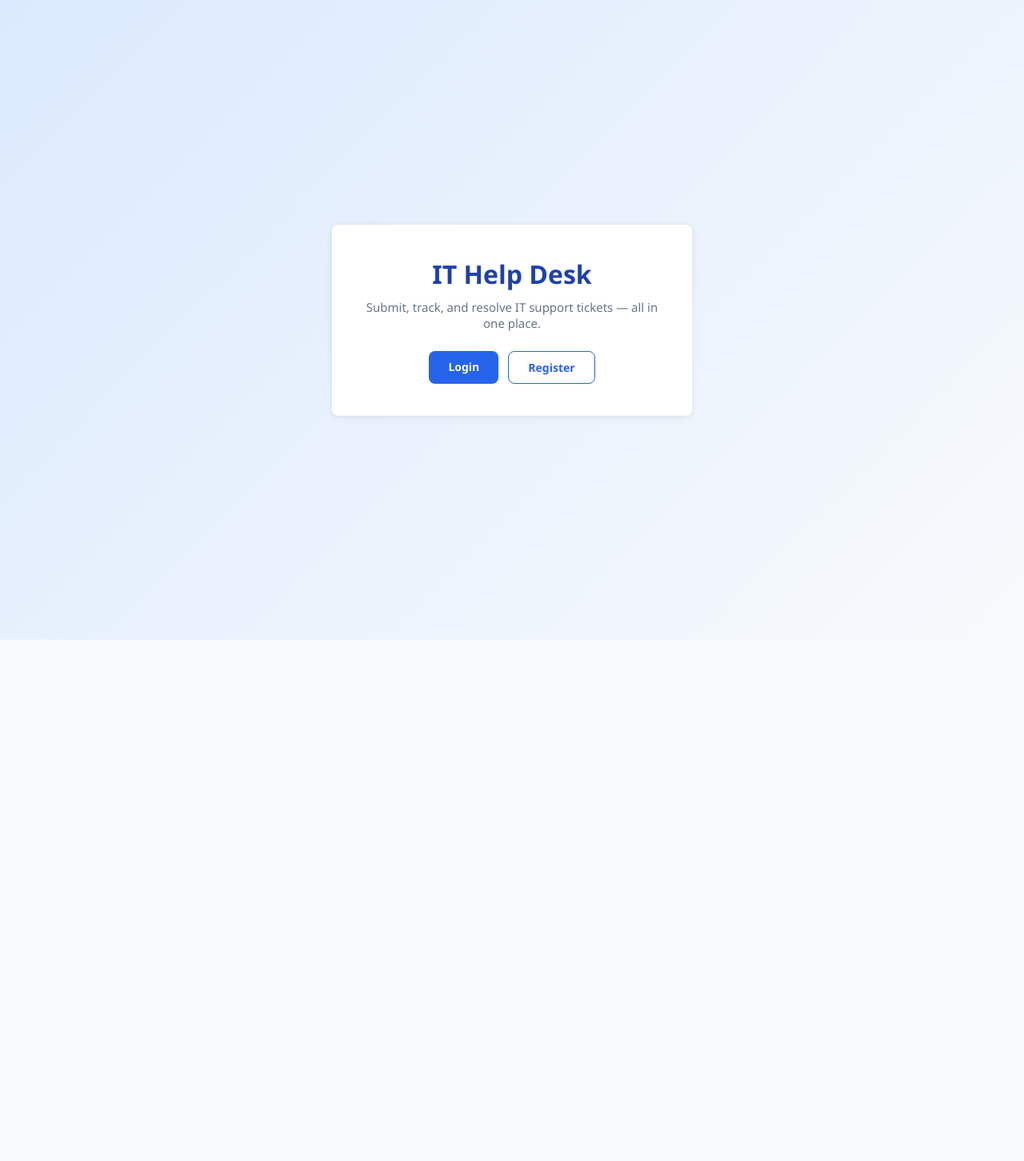
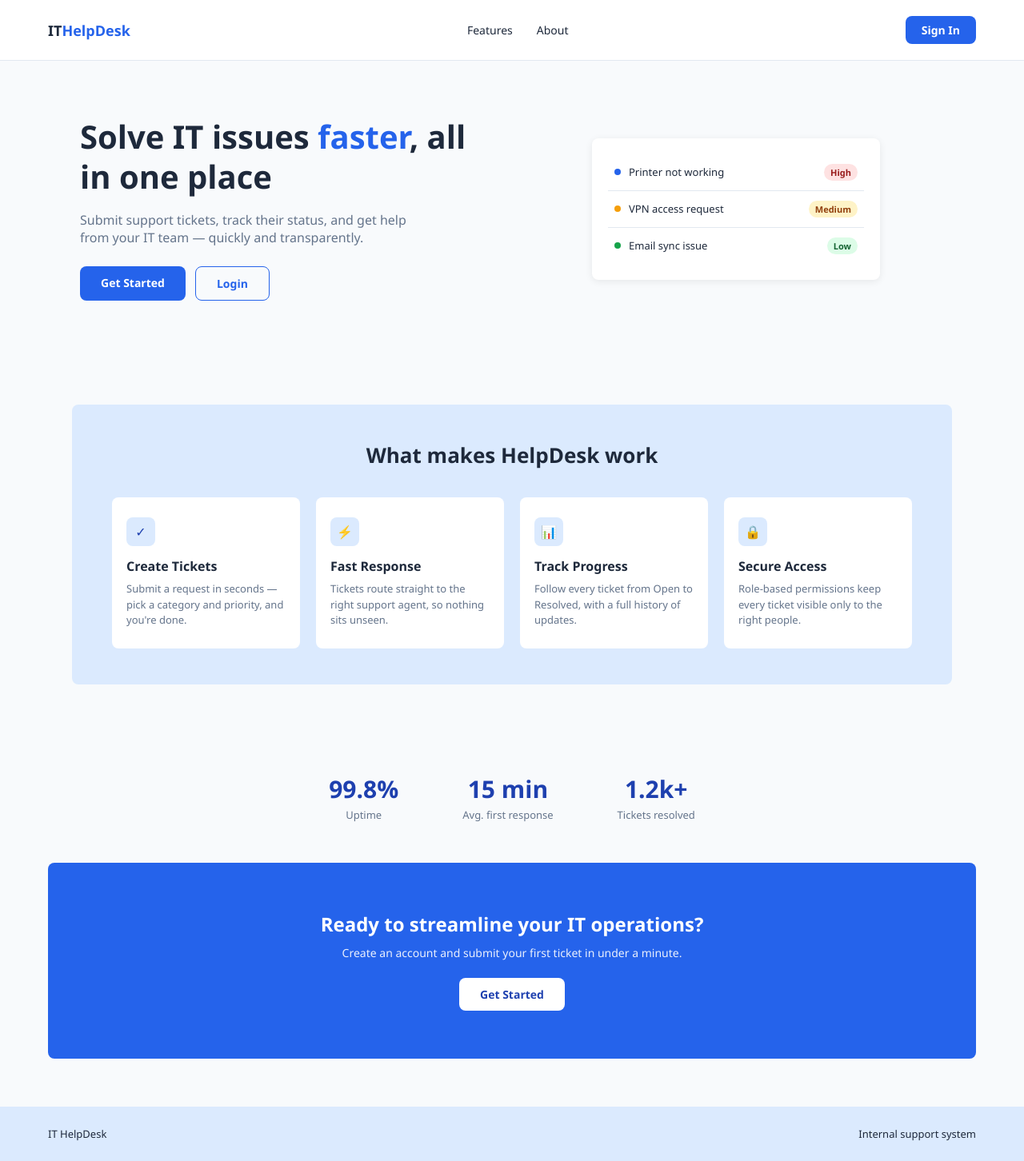
Before and after one commit to halaswedd/InternShip, a React app in the folder frontend/frontend/: page / in a window 1280 px wide. Shown: the whole page at 80% size. Before the commit the page ends 800 px from the top, so only its background shows below. Built offline with nearby package versions, Linux system fonts and the light colour scheme; the HTML template or start-up script is replaced by a standard one.

Commit message:
zabatet main shwy

```diff
--- a/frontend/frontend/src/index.css
+++ b/frontend/frontend/src/index.css
@@ -31,3 +31,7 @@ body {
 input, button {
   font-family: inherit;
 }
+
+html {
+  scroll-behavior: smooth;
+}
--- a/frontend/frontend/src/pages/LandingPage.css
+++ b/frontend/frontend/src/pages/LandingPage.css
@@ -1,61 +1,332 @@
-.landing-container {
-  min-height: 100vh;
+.landing-page {
+  overflow-x: hidden;
+}
+
+/* Navbar */
+.lp-nav {
   display: flex;
   align-items: center;
-  justify-content: center;
-  background: linear-gradient(135deg, var(--primary-light), var(--bg));
+  justify-content: space-between;
+  padding: 20px 60px;
+  background: var(--surface);
+  border-bottom: 1px solid var(--border);
 }
 
-.landing-content {
-  text-align: center;
-  padding: 40px;
-  background: var(--surface);
-  border-radius: var(--radius);
-  box-shadow: var(--shadow);
-  max-width: 450px;
+.lp-logo {
+  font-weight: 700;
+  font-size: 18px;
+  color: var(--text);
+  text-align: left;
+  flex-shrink: 0;
 }
 
-.landing-content h1 {
-  color: var(--primary-dark);
-  font-size: 32px;
-  margin-bottom: 10px;
+.lp-logo span {
+  color: var(--primary);
 }
 
-.landing-content p {
-  color: var(--text-muted);
-  margin-bottom: 25px;
-  font-size: 15px;
+.lp-nav-links {
+  display: flex;
+  gap: 30px;
 }
 
-.landing-buttons {
-  display: flex;
-  gap: 12px;
-  justify-content: center;
+.lp-nav-links a {
+  color: var(--text);
+  text-decoration: none;
+  font-size: 14px;
+  font-weight: 500;
 }
 
-.landing-btn {
-  padding: 10px 24px;
+.lp-nav-links a:hover {
+  color: var(--primary);
+}
+
+.lp-nav-btn {
+  background: var(--primary);
+  color: white;
+  padding: 8px 20px;
   border-radius: var(--radius);
   text-decoration: none;
   font-size: 14px;
   font-weight: 600;
 }
 
-.landing-btn.primary {
-  background-color: var(--primary);
+.lp-nav-btn:hover {
+  background: var(--primary-dark);
+}
+
+/* Hero */
+.lp-hero {
+  display: flex;
+  align-items: center;
+  justify-content: space-between;
+  gap: 40px;
+  padding: 70px 60px;
+  max-width: 1200px;
+  margin: 0 auto;
+}
+
+.lp-hero-text {
+  flex: 1;
+}
+
+.lp-hero-text h1 {
+  font-size: 40px;
+  line-height: 1.25;
+  color: var(--text);
+  margin-bottom: 18px;
+}
+
+.lp-hero-text h1 span {
+  color: var(--primary);
+}
+
+.lp-hero-text p {
+  color: var(--text-muted);
+  font-size: 16px;
+  margin-bottom: 25px;
+  max-width: 420px;
+}
+
+.lp-hero-buttons {
+  display: flex;
+  gap: 12px;
+}
+
+.lp-btn {
+  padding: 11px 26px;
+  border-radius: var(--radius);
+  text-decoration: none;
+  font-size: 14px;
+  font-weight: 600;
+  display: inline-block;
+}
+
+.lp-btn.primary {
+  background: var(--primary);
   color: white;
 }
 
-.landing-btn.primary:hover {
-  background-color: var(--primary-dark);
+.lp-btn.primary:hover {
+  background: var(--primary-dark);
 }
 
-.landing-btn.secondary {
-  background-color: transparent;
+.lp-btn.secondary {
+  background: transparent;
   color: var(--primary);
   border: 1px solid var(--primary);
 }
 
-.landing-btn.secondary:hover {
-  background-color: var(--primary-light);
+.lp-btn.secondary:hover {
+  background: var(--primary-light);
 }
+
+.lp-btn.white {
+  background: white;
+  color: var(--primary-dark);
+}
+
+.lp-btn.white:hover {
+  background: var(--primary-light);
+}
+
+.lp-hero-visual {
+  flex: 1;
+  display: flex;
+  justify-content: center;
+}
+
+.lp-visual-card {
+  background: var(--surface);
+  border-radius: var(--radius);
+  box-shadow: var(--shadow);
+  padding: 20px;
+  width: 100%;
+  max-width: 360px;
+}
+
+.lp-visual-row {
+  display: flex;
+  align-items: center;
+  gap: 10px;
+  padding: 12px 8px;
+  border-bottom: 1px solid var(--border);
+  font-size: 13px;
+  color: var(--text);
+}
+
+.lp-visual-row:last-child {
+  border-bottom: none;
+}
+
+.lp-dot {
+  width: 8px;
+  height: 8px;
+  border-radius: 50%;
+  flex-shrink: 0;
+}
+
+.lp-dot.open { background: var(--primary); }
+.lp-dot.progress { background: #f59e0b; }
+.lp-dot.resolved { background: var(--success); }
+
+.lp-visual-row span:nth-child(2) {
+  flex: 1;
+}
+
+.lp-tag {
+  font-size: 11px;
+  font-weight: 600;
+  padding: 3px 8px;
+  border-radius: 20px;
+}
+
+.lp-tag.high { background: #fee2e2; color: #991b1b; }
+.lp-tag.medium { background: #fef3c7; color: #92400e; }
+.lp-tag.low { background: #dcfce7; color: #166534; }
+
+/* Features */
+.lp-features {
+  padding: 60px;
+  text-align: center;
+}
+
+.lp-features-box {
+  background: var(--primary-light);
+  border-radius: var(--radius);
+  padding: 45px 30px;
+  max-width: 1100px;
+  margin: 0 auto;
+}
+
+.lp-features-box h2 {
+  color: var(--text);
+  font-size: 26px;
+  margin-bottom: 35px;
+}
+
+.lp-features-grid {
+  display: grid;
+  grid-template-columns: repeat(4, 1fr);
+  gap: 20px;
+  max-width: 1000px;
+  margin: 0 auto;
+}
+
+.lp-feature-card {
+  background: var(--surface);
+  border-radius: var(--radius);
+  padding: 25px 18px;
+  text-align: left;
+}
+
+.lp-feature-icon {
+  width: 36px;
+  height: 36px;
+  border-radius: 8px;
+  background: var(--primary-light);
+  color: var(--primary-dark);
+  display: flex;
+  align-items: center;
+  justify-content: center;
+  font-size: 16px;
+  margin-bottom: 14px;
+}
+
+.lp-feature-card h3 {
+  color: var(--text);
+  font-size: 16px;
+  margin-bottom: 8px;
+}
+
+.lp-feature-card p {
+  color: var(--text-muted);
+  font-size: 13px;
+  line-height: 1.5;
+}
+
+/* Stats */
+.lp-stats {
+  display: flex;
+  justify-content: center;
+  gap: 80px;
+  padding: 50px 60px;
+}
+
+.lp-stat {
+  text-align: center;
+}
+
+.lp-stat-number {
+  display: block;
+  font-size: 30px;
+  font-weight: 700;
+  color: var(--primary-dark);
+}
+
+.lp-stat-label {
+  font-size: 13px;
+  color: var(--text-muted);
+}
+
+/* CTA */
+.lp-cta {
+  background: var(--primary);
+  color: white;
+  text-align: center;
+  padding: 60px;
+  margin: 0 60px 60px;
+  border-radius: var(--radius);
+}
+
+.lp-cta h2 {
+  font-size: 24px;
+  margin-bottom: 10px;
+}
+
+.lp-cta p {
+  opacity: 0.9;
+  margin-bottom: 22px;
+  font-size: 14px;
+}
+
+/* Footer */
+.lp-footer {
+  display: flex;
+  justify-content: space-between;
+  padding: 25px 60px;
+  background: var(--primary-light);
+  color: var(--text);
+  font-size: 13px;
+}
+
+/* Responsive */
+@media (max-width: 768px) {
+  .lp-nav, .lp-hero, .lp-features, .lp-stats, .lp-footer {
+    padding-left: 24px;
+    padding-right: 24px;
+  }
+  .lp-hero {
+    flex-direction: column;
+    text-align: center;
+  }
+  .lp-hero-text p {
+    max-width: 100%;
+  }
+  .lp-hero-buttons {
+    justify-content: center;
+  }
+  .lp-features-grid {
+    grid-template-columns: 1fr 1fr;
+  }
+  .lp-stats {
+    gap: 30px;
+    flex-wrap: wrap;
+  }
+  .lp-nav-links {
+    display: none;
+  }
+  .lp-cta {
+    margin: 0 24px 40px;
+  }
+
+}
--- a/frontend/frontend/src/pages/LandingPage.jsx
+++ b/frontend/frontend/src/pages/LandingPage.jsx
@@ -3,15 +3,99 @@ import "./LandingPage.css";
 
 function LandingPage() {
   return (
-    <div className="landing-container">
-      <div className="landing-content">
-        <h1>IT Help Desk</h1>
-        <p>Submit, track, and resolve IT support tickets — all in one place.</p>
-        <div className="landing-buttons">
-          <Link to="/login" className="landing-btn primary">Login</Link>
-          <Link to="/register" className="landing-btn secondary">Register</Link>
+    <div className="landing-page">
+      <nav className="lp-nav">
+        <div className="lp-logo">IT<span>HelpDesk</span></div>
+        <div className="lp-nav-links">
+          <a href="#features">Features</a>
+          <a href="#stats">About</a>
         </div>
-      </div>
+        <Link to="/login" className="lp-nav-btn">Sign In</Link>
+      </nav>
+
+      <section className="lp-hero">
+        <div className="lp-hero-text">
+          <h1>Solve IT issues <span>faster</span>, all in one place</h1>
+          <p>Submit support tickets, track their status, and get help from your IT team — quickly and transparently.</p>
+          <div className="lp-hero-buttons">
+            <Link to="/register" className="lp-btn primary">Get Started</Link>
+            <Link to="/login" className="lp-btn secondary">Login</Link>
+          </div>
+        </div>
+        <div className="lp-hero-visual">
+          <div className="lp-visual-card">
+            <div className="lp-visual-row">
+              <span className="lp-dot open"></span>
+              <span>Printer not working</span>
+              <span className="lp-tag high">High</span>
+            </div>
+            <div className="lp-visual-row">
+              <span className="lp-dot progress"></span>
+              <span>VPN access request</span>
+              <span className="lp-tag medium">Medium</span>
+            </div>
+            <div className="lp-visual-row">
+              <span className="lp-dot resolved"></span>
+              <span>Email sync issue</span>
+              <span className="lp-tag low">Low</span>
+            </div>
+          </div>
+        </div>
+      </section>
+
+      <section className="lp-features" id="features">
+        <div className="lp-features-box">
+          <h2>What makes HelpDesk work</h2>
+          <div className="lp-features-grid">
+            <div className="lp-feature-card">
+              <div className="lp-feature-icon">✓</div>
+              <h3>Create Tickets</h3>
+              <p>Submit a request in seconds — pick a category and priority, and you're done.</p>
+            </div>
+            <div className="lp-feature-card">
+              <div className="lp-feature-icon">⚡</div>
+              <h3>Fast Response</h3>
+              <p>Tickets route straight to the right support agent, so nothing sits unseen.</p>
+            </div>
+            <div className="lp-feature-card">
+              <div className="lp-feature-icon">📊</div>
+              <h3>Track Progress</h3>
+              <p>Follow every ticket from Open to Resolved, with a full history of updates.</p>
+            </div>
+            <div className="lp-feature-card">
+              <div className="lp-feature-icon">🔒</div>
+              <h3>Secure Access</h3>
+              <p>Role-based permissions keep every ticket visible only to the right people.</p>
+            </div>
+          </div>
+        </div>
+      </section>
+
+      <section className="lp-stats" id="stats">
+        <div className="lp-stat">
+          <span className="lp-stat-number">99.8%</span>
+          <span className="lp-stat-label">Uptime</span>
+        </div>
+        <div className="lp-stat">
+          <span className="lp-stat-number">15 min</span>
+          <span className="lp-stat-label">Avg. first response</span>
+        </div>
+        <div className="lp-stat">
+          <span className="lp-stat-number">1.2k+</span>
+          <span className="lp-stat-label">Tickets resolved</span>
+        </div>
+      </section>
+
+      <section className="lp-cta">
+        <h2>Ready to streamline your IT operations?</h2>
+        <p>Create an account and submit your first ticket in under a minute.</p>
+        <Link to="/register" className="lp-btn white">Get Started</Link>
+      </section>
+
+      <footer className="lp-footer">
+        <span>IT HelpDesk</span>
+        <span>Internal support system</span>
+      </footer>
     </div>
   );
 }
```
